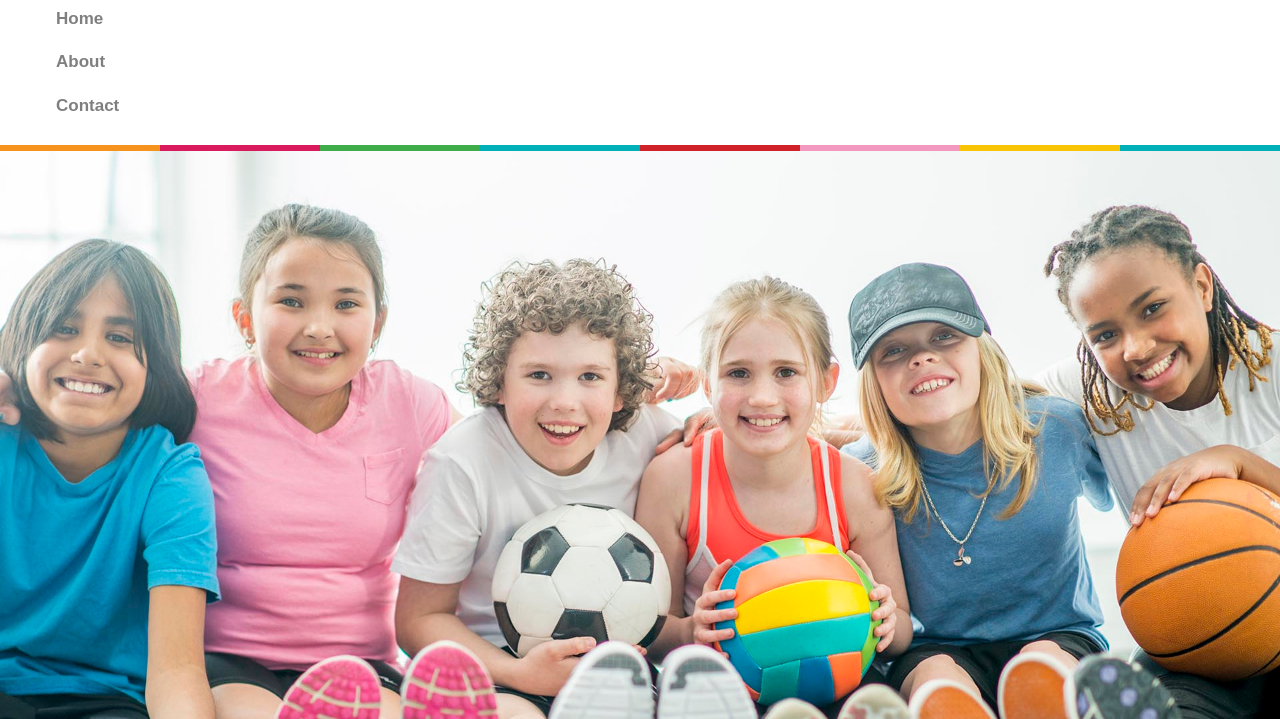
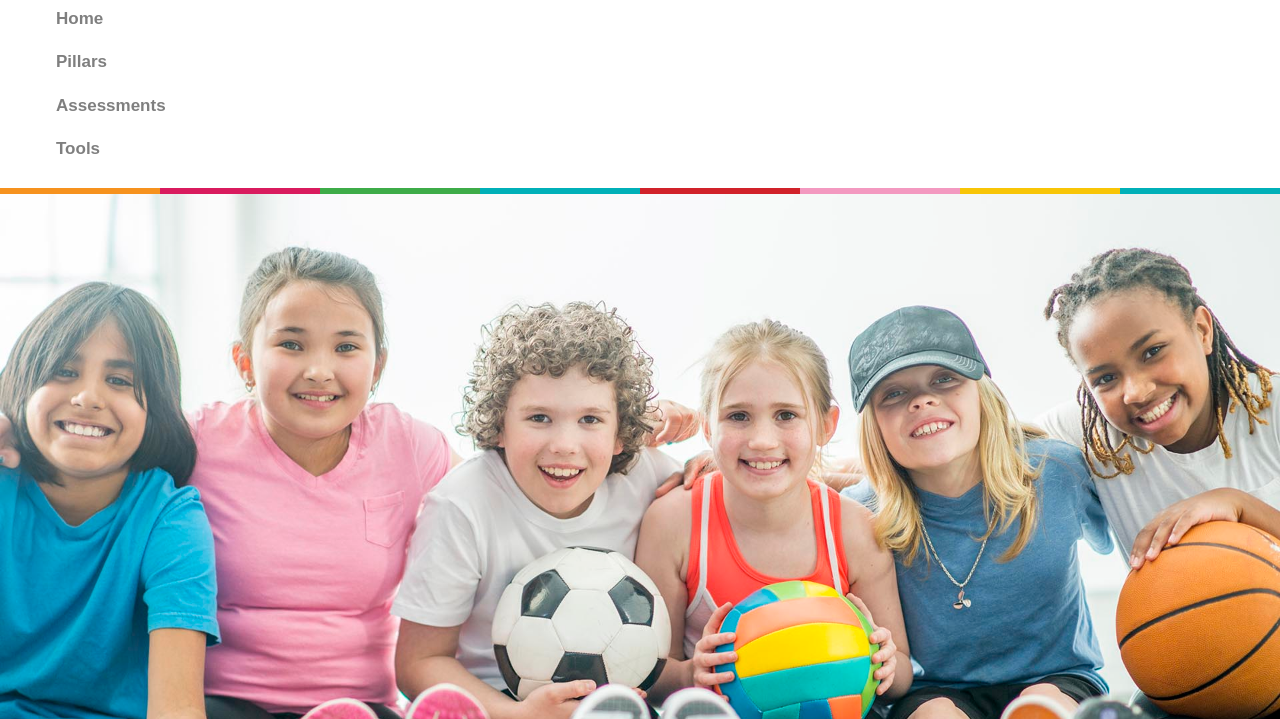
Before and after one commit to jeremymarshalldev/johnhopkins, a plain HTML site: page adolescence.html in a window 1280 px wide. Both pictures are taken after a click on the button 1201 px from the left and 48 px from the top of the page. Shown: the part 81-800 px from the top of the page. Drawn offline with nearby package versions, Linux system fonts and the light colour scheme; a web font is replaced by a local one.

Commit message:
Update adolescence.html

```diff
--- a/adolescence.html
+++ b/adolescence.html
@@ -21,13 +21,16 @@
             <div class="collapse navbar-collapse" id="navbarSupportedContent">
               <ul class="navbar-nav ml-auto">
                 <li class="nav-item">
-                  <a class="nav-link" href="#">Home</a>
+                  <a class="nav-link" href="index.html">Home</a>
                 </li>
                 <li class="nav-item">
-                  <a class="nav-link" href="#">About</a>
+                  <a class="nav-link" href="#">Pillars</a>
                 </li>
                 <li class="nav-item">
-                  <a class="nav-link" href="#">Contact</a>
+                  <a class="nav-link" href="assessments.html">Assessments</a>
+                </li>
+                <li class="nav-item">
+                  <a class="nav-link" href="#">Tools</a>
                 </li>
               </ul>
             </div>
```
